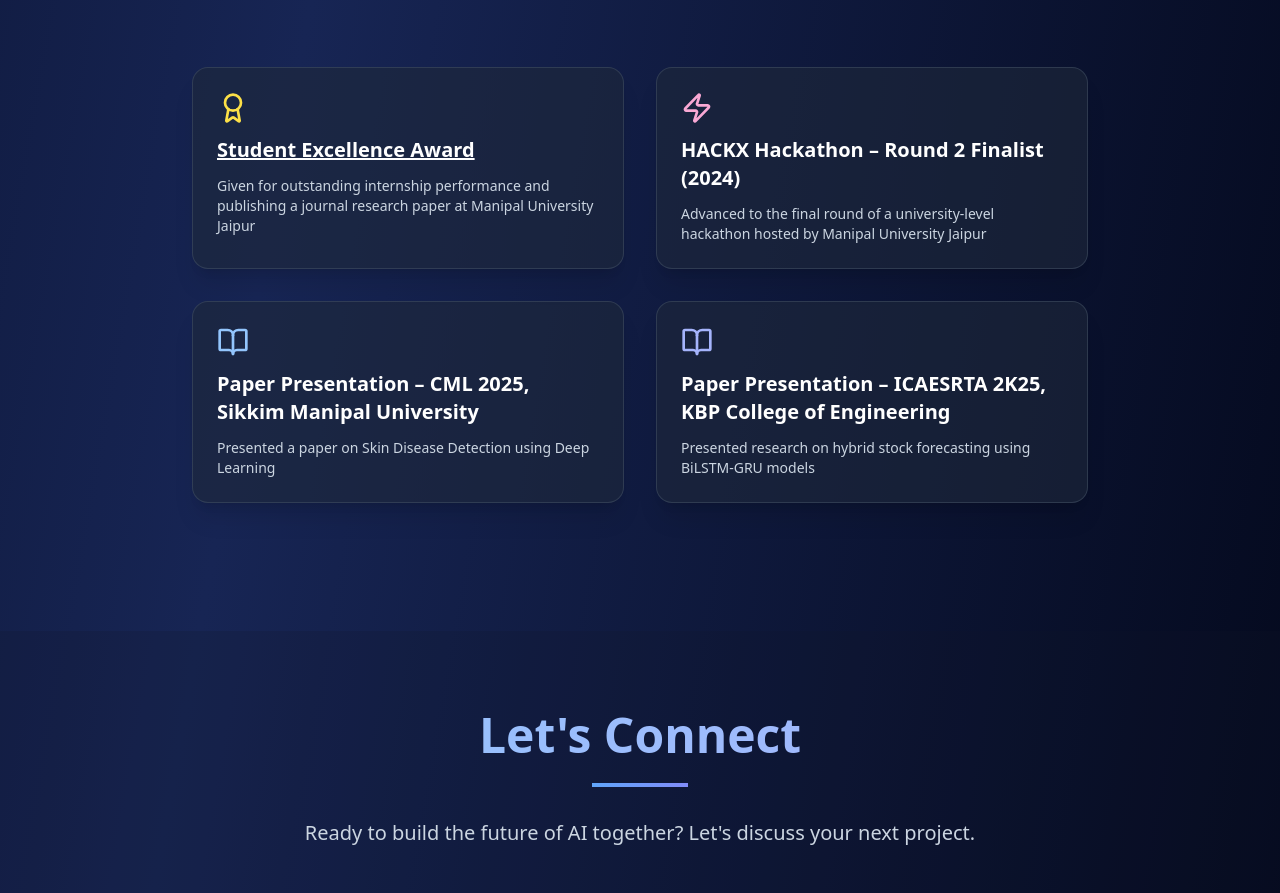
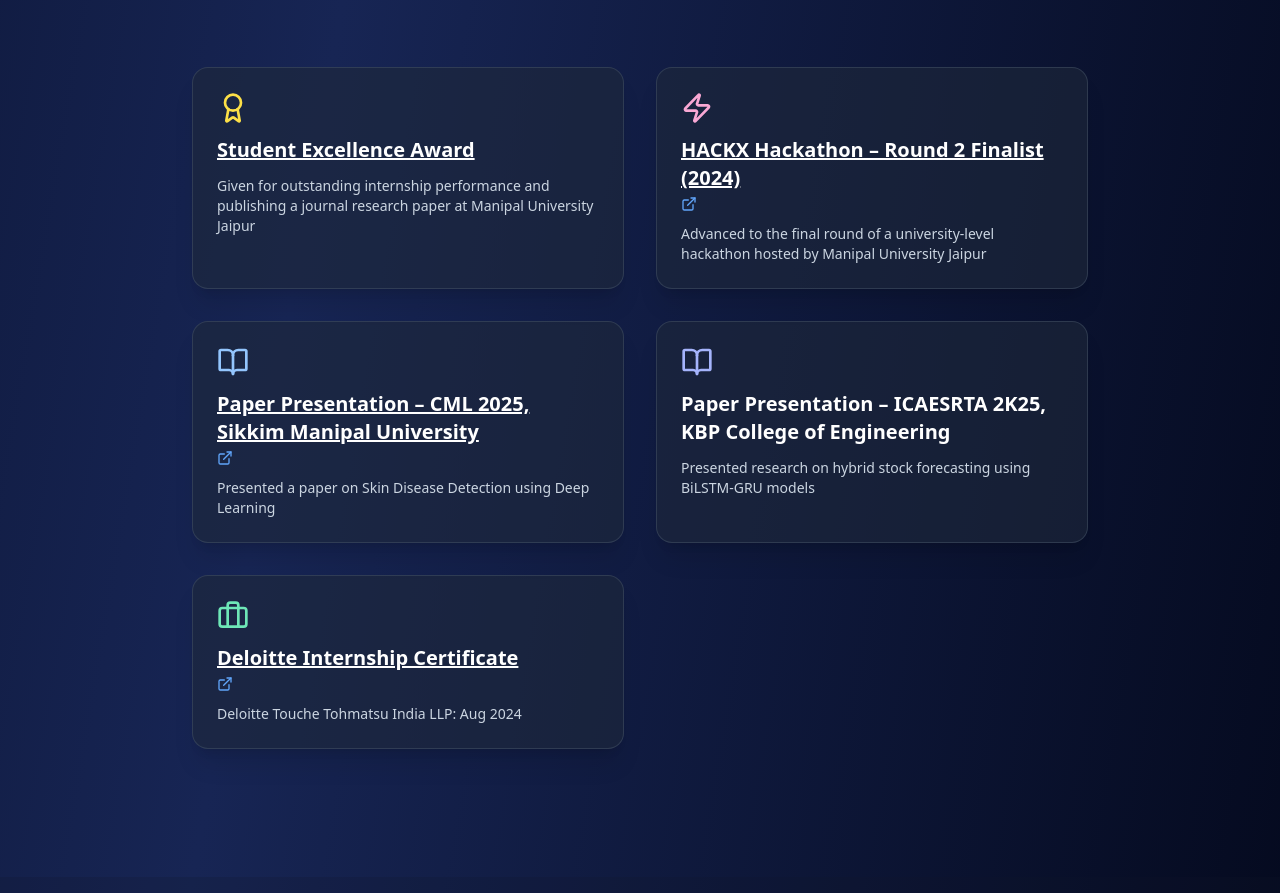
Before and after one commit to dhruvm-18/dhruv-portfolio, a React (Vite) app: page / in a window 1280 px wide. Shown: the part 5480-6373 px from the top of the page. Built offline with nearby package versions, Linux system fonts and the light colour scheme.

Commit message:
More changes to certification area

```diff
--- a/src/pages/Index.tsx
+++ b/src/pages/Index.tsx
@@ -189,12 +189,6 @@ const Index = () => {
   const certifications = [
     {
       icon: CheckCircle,
-      title: 'Deloitte Internship Certificate',
-      desc: 'Deloitte Touche Tohmatsu India LLP: Aug 2024',
-      color: 'emerald',
-    },
-    {
-      icon: CheckCircle,
       title: 'NPTEL Design and Analysis of Algorithm',
       desc: 'SWAYAM',
       color: 'blue',
@@ -227,13 +221,6 @@ const Index = () => {
       desc: 'Amazon Web Services Academy',
       color: 'blue',
       link: 'https://www.credly.com/badges/6164f5df-9c25-4dd1-b221-6f5be898b043/public_url',
-    },
-    {
-      icon: CheckCircle,
-      title: 'HACKX Hackathon Round 2',
-      desc: 'Manipal University Jaipur',
-      color: 'pink',
-      link: 'https://unstop.com/certificate-preview/2d40a416-34db-461b-9044-61f2114baf96',
     },
     {
       icon: CheckCircle,
@@ -287,6 +274,27 @@ const Index = () => {
       desc: 'This certificate provided by Tata Group is proof of the sheer grit, hard work, & dedication of the participant through which he/she has participated in the TATA Crucible Campus Quiz 2024. Unstop congratulates them on achieving yet another milestone.',
       color: 'green',
       link: 'https://unstop.com/certificate-preview/dfb6861c-9538-4bf3-92dc-7d5974a78f6a',
+    },
+    {
+      icon: CheckCircle,
+      title: 'HTML Tutorial Certification',
+      desc: 'HTML Tutorial Completion',
+      color: 'rose',
+      link: 'https://drive.google.com/file/d/1khXePy8VNpJhheGnE0Ww-nNFnHoBnKy3/view?usp=sharing',
+    },
+    {
+      icon: CheckCircle,
+      title: 'CSS Tutorial Certification',
+      desc: 'CSS Tutorial Completion',
+      color: 'blue',
+      link: 'https://drive.google.com/file/d/1n5-pCE2-1DkgQfOEwsWNrzpsE-8_1B6P/view?usp=sharing',
+    },
+    {
+      icon: CheckCircle,
+      title: 'Introduction to JavaScript',
+      desc: 'JavaScript Tutorial Completion',
+      color: 'yellow',
+      link: 'https://drive.google.com/file/d/1EX0boiVIluCV6mQLdu8HkHcHTxHzTRWZ/view?usp=sharing',
     },
   ];
 
@@ -919,18 +927,32 @@ const Index = () => {
                 </motion.div>
                 <motion.div initial={{ opacity: 0, y: 40 }} whileInView={{ opacity: 1, y: 0 }} whileHover={{ scale: 1.05, y: -6 }} transition={{ duration: 0.5, delay: 0.1 }} className={`${cardClasses} rounded-2xl p-6 border shadow-xl flex flex-col items-start gap-3`}>
                   <Zap className={`w-8 h-8 ${isDarkMode ? 'text-pink-300' : 'text-pink-500'}`} />
-                  <div className="font-semibold text-lg md:text-xl">HACKX Hackathon – Round 2 Finalist (2024)</div>
+                  <div className="font-semibold text-lg md:text-xl flex flex-col items-start">
+                    <a href="https://unstop.com/certificate-preview/2d40a416-34db-461b-9044-61f2114baf96" target="_blank" rel="noopener noreferrer" className="underline hover:text-blue-500 transition-colors">HACKX Hackathon – Round 2 Finalist (2024)</a>
+                    <ExternalLink className="w-4 h-4 mt-1 text-blue-400 hover:text-blue-600 transition-colors" />
+                  </div>
                   <div className={`text-sm ${isDarkMode ? 'text-slate-300' : 'text-gray-700'}`}>Advanced to the final round of a university-level hackathon hosted by Manipal University Jaipur</div>
                 </motion.div>
                 <motion.div initial={{ opacity: 0, y: 40 }} whileInView={{ opacity: 1, y: 0 }} whileHover={{ scale: 1.05, y: -6 }} transition={{ duration: 0.5, delay: 0.2 }} className={`${cardClasses} rounded-2xl p-6 border shadow-xl flex flex-col items-start gap-3`}>
                   <BookOpen className={`w-8 h-8 ${isDarkMode ? 'text-blue-300' : 'text-blue-500'}`} />
-                  <div className="font-semibold text-lg md:text-xl">Paper Presentation – CML 2025, Sikkim Manipal University</div>
+                  <div className="font-semibold text-lg md:text-xl flex flex-col items-start">
+                    <a href="https://drive.google.com/file/d/1ie-S0rQc9wps4bI1ZAllZCOOMm3h9Elk/view?usp=sharing" target="_blank" rel="noopener noreferrer" className="underline hover:text-blue-500 transition-colors">Paper Presentation – CML 2025, Sikkim Manipal University</a>
+                    <ExternalLink className="w-4 h-4 mt-1 text-blue-400 hover:text-blue-600 transition-colors" />
+                  </div>
                   <div className={`text-sm ${isDarkMode ? 'text-slate-300' : 'text-gray-700'}`}>Presented a paper on Skin Disease Detection using Deep Learning</div>
                 </motion.div>
                 <motion.div initial={{ opacity: 0, y: 40 }} whileInView={{ opacity: 1, y: 0 }} whileHover={{ scale: 1.05, y: -6 }} transition={{ duration: 0.5, delay: 0.3 }} className={`${cardClasses} rounded-2xl p-6 border shadow-xl flex flex-col items-start gap-3`}>
                   <BookOpen className={`w-8 h-8 ${isDarkMode ? 'text-indigo-300' : 'text-indigo-500'}`} />
                   <div className="font-semibold text-lg md:text-xl">Paper Presentation – ICAESRTA 2K25, KBP College of Engineering</div>
                   <div className={`text-sm ${isDarkMode ? 'text-slate-300' : 'text-gray-700'}`}>Presented research on hybrid stock forecasting using BiLSTM-GRU models</div>
+                </motion.div>
+                <motion.div initial={{ opacity: 0, y: 40 }} whileInView={{ opacity: 1, y: 0 }} whileHover={{ scale: 1.05, y: -6 }} transition={{ duration: 0.5, delay: 0.05 }} className={`${cardClasses} rounded-2xl p-6 border shadow-xl flex flex-col items-start gap-3`}>
+                  <Briefcase className={`w-8 h-8 ${isDarkMode ? 'text-emerald-300' : 'text-emerald-600'}`} />
+                  <div className="font-semibold text-lg md:text-xl flex flex-col items-start">
+                    <a href="https://drive.google.com/file/d/1E3Rnl5LBxIV-zlEO11d4Vll4nib47bCQ/view?usp=sharing" target="_blank" rel="noopener noreferrer" className="underline hover:text-blue-500 transition-colors">Deloitte Internship Certificate</a>
+                    <ExternalLink className="w-4 h-4 mt-1 text-blue-400 hover:text-blue-600 transition-colors" />
+                  </div>
+                  <div className={`text-sm ${isDarkMode ? 'text-slate-300' : 'text-gray-700'}`}>Deloitte Touche Tohmatsu India LLP: Aug 2024</div>
                 </motion.div>
               </>
             ) : (
@@ -953,8 +975,8 @@ const Index = () => {
                       )}
                     </div>
                     <div className={`text-sm ${isDarkMode ? 'text-slate-300' : 'text-gray-700'}`}>{cert.desc}</div>
-              </motion.div>
-            ))}
+                  </motion.div>
+                ))}
               </>
             )}
           </div>
```
